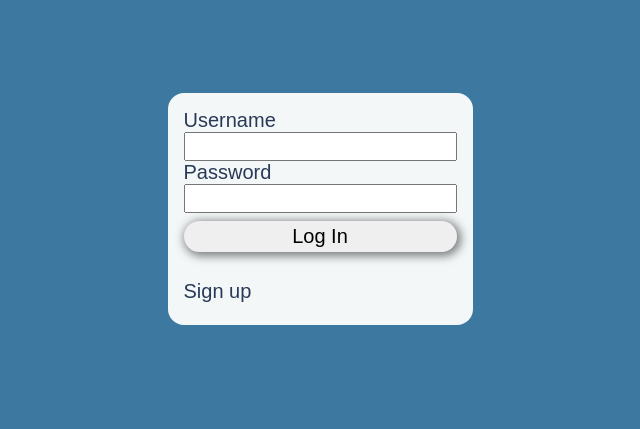
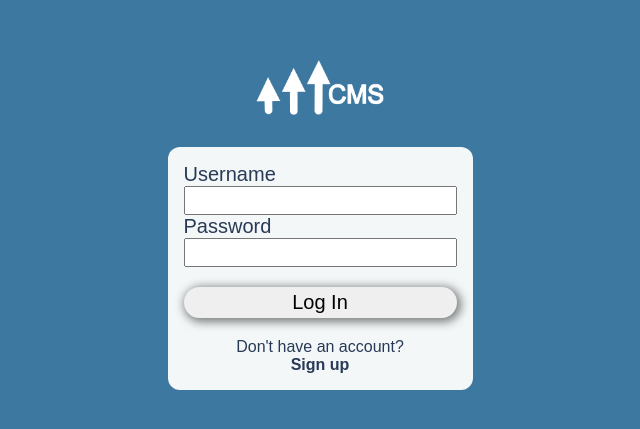
Before and after one commit to michaelmullany/cmsproject-frontend, a React (Create React App) app: page / in a window 1280 px wide. Shown: the part 191-620 px from the top of the page, without its empty margins (320-960 px from the left). Built offline with nearby package versions, Linux system fonts and the light colour scheme; a web font is replaced by a local one.

Commit message:
Access Form Polish

```diff
--- a/src/Components/AccessForm.js
+++ b/src/Components/AccessForm.js
@@ -1,12 +1,14 @@
 import { useState } from "react";
 import { SignupForm } from './SignupForm';
 import { LoginForm } from './LoginForm';
+import Logo from "../images/cmsLogo.png";
 
 export const AccessForm = ({setUser}) => {
     const [needsAccount, setNeedsAccount] = useState();
 
     return(
         <div id="accessForm">
+            <img id="accessLogo" src={Logo} />
             {needsAccount && <SignupForm setUser={setUser} setNeedsAccount={setNeedsAccount} />}
             {!needsAccount && <LoginForm setUser={setUser} setNeedsAccount={setNeedsAccount} />}
         </div>
--- a/src/Components/LoginForm.js
+++ b/src/Components/LoginForm.js
@@ -19,7 +19,8 @@ export const LoginForm = ({setUser, setNeedsAccount}) => {
             <input type="password" id="password" name="password" onChange={(e) => setPassword(e.target.value)}/>
             {error && <p className="warningText">{error}</p>}
             <button type="submit">Log In</button>
-            <p onClick={() => setNeedsAccount(true)}>Sign up</p>
+            <p>Don't have an account?</p>
+            <p className="accessLink" onClick={() => setNeedsAccount(true)}>Sign up</p>
         </form>
     )
 }
--- a/src/Components/SignupForm.js
+++ b/src/Components/SignupForm.js
@@ -22,7 +22,8 @@ export const SignupForm = ({setUser, setNeedsAccount}) => {
             <input type="password" id="password" name="password" onChange={(e) => setPassword(e.target.value)}/>
             {error && <p className="warningText">{error}</p>}
             <button type="submit">Sign Up</button>
-            <p onClick={() => setNeedsAccount(false)}>Already a user? Log in</p>
+            <p>Already a user?</p>
+            <p className="accessLink" onClick={() => setNeedsAccount(false)}> Log in</p>
         </form>
     )
 }
--- a/src/style.css
+++ b/src/style.css
@@ -52,6 +52,8 @@ h2, th {
     font-size: var(--otherHeadingsH2FontSize);
     font-weight: 400px;
     padding-left: 8px;
+    margin-top: 0.25em;
+    margin-bottom: 0.25em;
 }
 p, a, td, label, select, input {
     font-family: var(--paragraphFontFamily);
@@ -145,7 +147,7 @@ tr:nth-child(even) {
 
 .pod {
     background-color: var(--pods);
-    border-radius: 5px;
+    border-radius: 12px;
     padding: 1rem;
 }
 
@@ -168,6 +170,7 @@ tr:nth-child(even) {
     overflow: auto;
     border-radius: 12px;
 }
+
 .podTable {
     width:100%;
     text-align: center;
@@ -240,14 +243,16 @@ tr:nth-child(even) {
     justify-content: center;
     height: 75%;
     width: 100%;
-    margin-top: 15px;
+    margin-top: 1em;
+    margin-bottom: 0.5em;
 }
 
 #recentComponentsBody, #componentSelect {
-    width: 95%;
+    width: 100%;
     background-color: var(--light-shades);
     border-radius: 12px;
 }
+
 .formBuildContainer {
     display: flex;
     justify-content: center;
@@ -394,7 +399,7 @@ li {
     color: var(--primaryText);
 }
 
-.textButton:hover, .formButton svg:hover {
+.textButton:hover, .formButton svg:hover, #accessForm button:hover {
     color: var(--main-colour);
     cursor: pointer;
 }
@@ -414,16 +419,22 @@ li {
 
 #addFieldsSubForm {
     border: var(--primaryText) solid 1px;
-    border-radius: 15px;
+    border-radius: 12px;
     margin: 0.5em;
     padding: 0 1em 1em 1em;
     background-color: var(--pods1);
+}
+
+#accessLogo {
+    width: 10%;
+    margin: 2em 0;
 }
 
 #accessForm {
     background-color: #3D78A1;
     height: 100vh;
     display: flex;
+    flex-direction: column;
     justify-content: center;
     align-items: center;
 }
@@ -431,10 +442,30 @@ li {
 #accessForm form {
     background-color: #F3F7F8;
     padding: 1rem;
-    border-radius: 16px;
-    height: 25%;
+    border-radius: 12px;
+    height: fit-content;
     display: flex;
     flex-direction: column;
+}
+
+#accessForm button {
+    margin: 1em 0;
+}
+
+#accessForm p {
+    text-align: center;
+    margin: 0 auto;
+    width: fit-content;
+    font-size: var(--feedbackFontSize);
+}
+
+.accessLink {
+    font-weight: bold;
+}
+
+.accessLink:hover {
+    color: #3d78a1;
+    cursor: pointer;
 }
 
 .feedbackBlock {
@@ -484,3 +515,7 @@ li {
     color: #F3F7F8;
     text-align: center;
 }
+
+#manageCompContainer form {
+    margin: 0.5em 0;
+}
```
